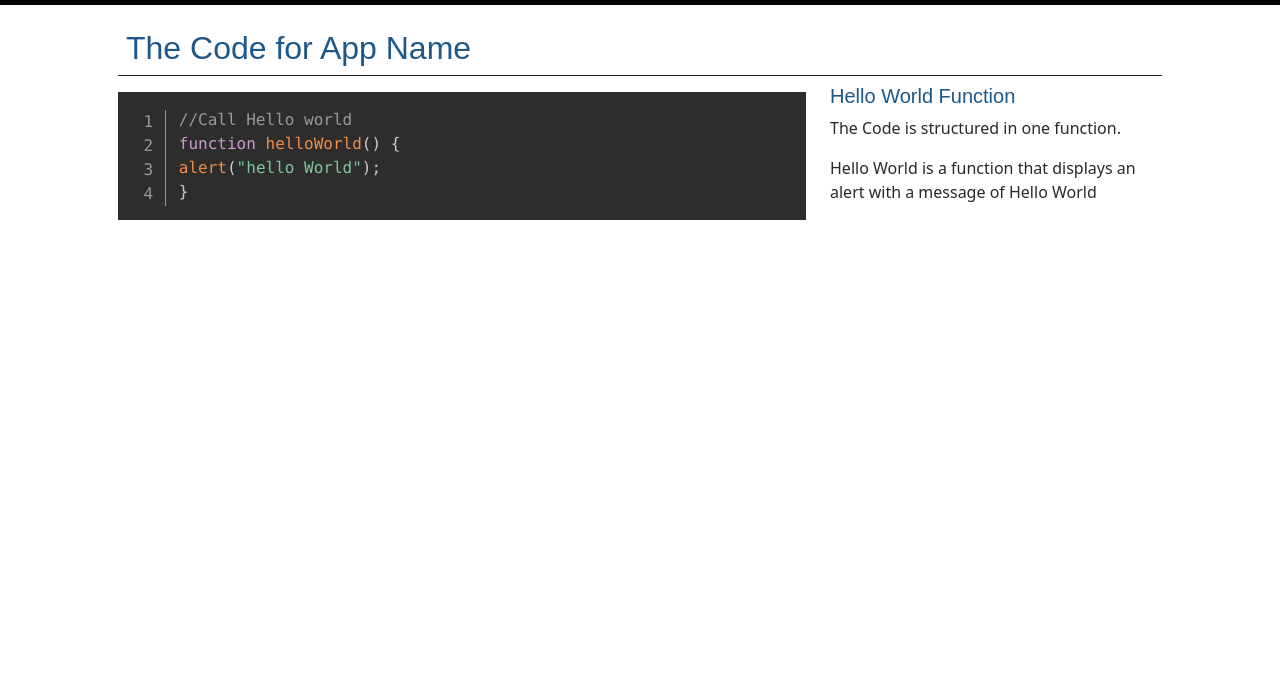
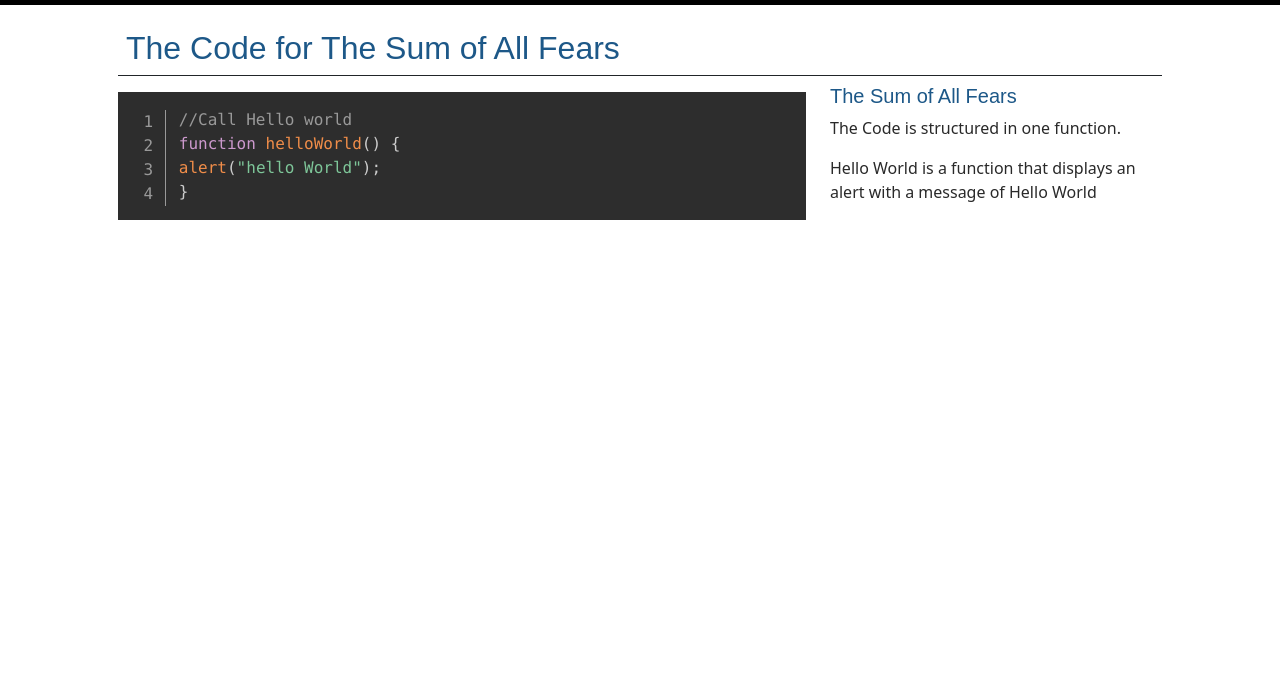
Before and after one commit to mdanielomalley/SumOfAllFears, a plain HTML site: page code.html in a window 1280 px wide. Shown: the part 51-728 px from the top of the page. Drawn offline with nearby package versions, Linux system fonts and the light colour scheme; a web font is replaced by a local one.

Commit message:
Update code.html

```diff
--- a/code.html
+++ b/code.html
@@ -64,7 +64,7 @@
 <!-- ================Main Section=============== -->
 <main class="flex-shrink-0">
     <div class="container py-4 px-5 mt-5 mb-2">
-        <h2 class="border-1 border-bottom border-dark p-2 clobberCrunch">The Code for App Name</h2>
+        <h2 class="border-1 border-bottom border-dark p-2 clobberCrunch">The Code for The Sum of All Fears</h2>
         <div class="row row-cols-1 row-cols-lg-2">
             <div class="col-lg-8">
                 <pre class="line-numbers">
@@ -77,7 +77,7 @@
                 </pre>
             </div>
             <div class="col-lg-4">
-                <h5 class="clobberSmooth">Hello World Function</h5>
+                <h5 class="clobberSmooth">The Sum of All Fears</h5>
                 <p>The Code is structured in one function.</p>
                 <p>Hello World is a function that displays an alert with a message of Hello World</p>
             </div>
```
